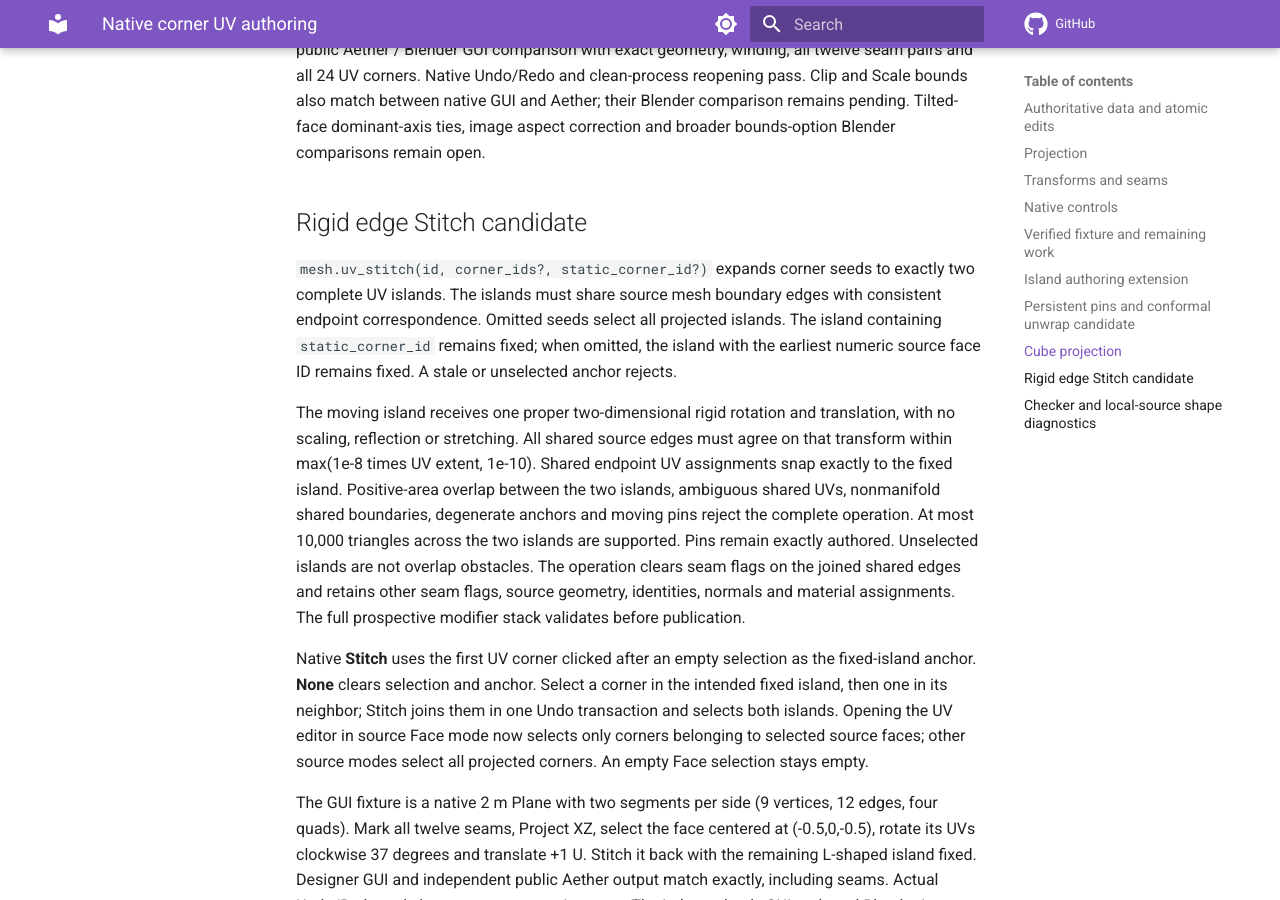
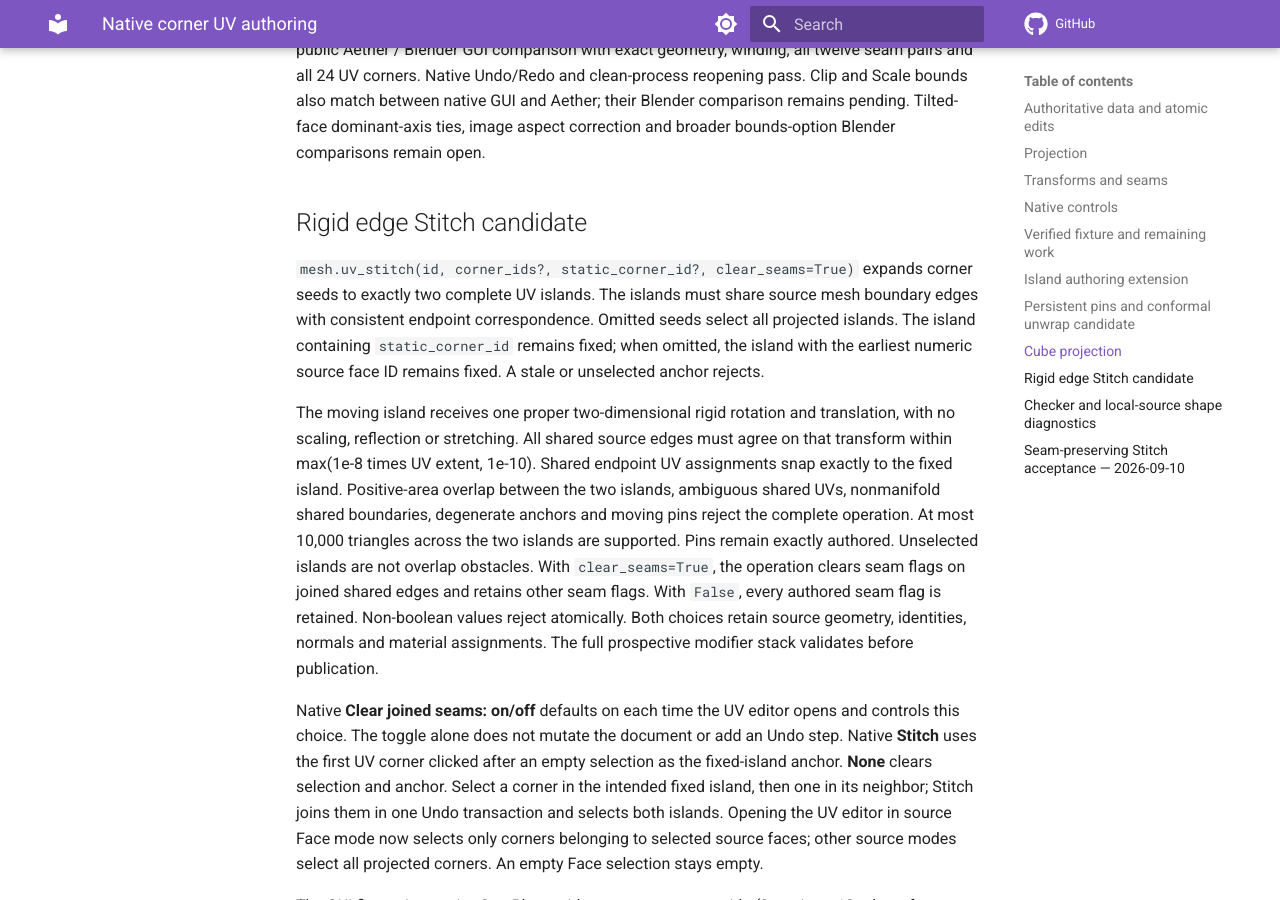
Before and after one commit to elysiumui/elysium, an MkDocs documentation site: the page built from docs/architecture/native-corner-uv-authoring.md, in a window 1280 px wide and 900 px high, scrolled down 5491 px. Built offline with MkDocs 1.6.1 and Material for MkDocs 9.7.7, drawn with Linux system fonts in a browser that asks for light colours; comment, search, counter and statistics services are not loaded; some of the changed text lies outside the part shown.

Commit message:
Add optional seam preservation to rigid UV Stitch

```diff
--- a/docs/architecture/native-corner-uv-authoring.md
+++ b/docs/architecture/native-corner-uv-authoring.md
@@ -83,11 +83,11 @@ The first independent Blender fixtures use a native 2 m Cube with all twelve sea
 
 ## Rigid edge Stitch candidate
 
-`mesh.uv_stitch(id, corner_ids?, static_corner_id?)` expands corner seeds to exactly two complete UV islands. The islands must share source mesh boundary edges with consistent endpoint correspondence. Omitted seeds select all projected islands. The island containing `static_corner_id` remains fixed; when omitted, the island with the earliest numeric source face ID remains fixed. A stale or unselected anchor rejects.
+`mesh.uv_stitch(id, corner_ids?, static_corner_id?, clear_seams=True)` expands corner seeds to exactly two complete UV islands. The islands must share source mesh boundary edges with consistent endpoint correspondence. Omitted seeds select all projected islands. The island containing `static_corner_id` remains fixed; when omitted, the island with the earliest numeric source face ID remains fixed. A stale or unselected anchor rejects.
 
-The moving island receives one proper two-dimensional rigid rotation and translation, with no scaling, reflection or stretching. All shared source edges must agree on that transform within max(1e-8 times UV extent, 1e-10). Shared endpoint UV assignments snap exactly to the fixed island. Positive-area overlap between the two islands, ambiguous shared UVs, nonmanifold shared boundaries, degenerate anchors and moving pins reject the complete operation. At most 10,000 triangles across the two islands are supported. Pins remain exactly authored. Unselected islands are not overlap obstacles. The operation clears seam flags on the joined shared edges and retains other seam flags, source geometry, identities, normals and material assignments. The full prospective modifier stack validates before publication.
+The moving island receives one proper two-dimensional rigid rotation and translation, with no scaling, reflection or stretching. All shared source edges must agree on that transform within max(1e-8 times UV extent, 1e-10). Shared endpoint UV assignments snap exactly to the fixed island. Positive-area overlap between the two islands, ambiguous shared UVs, nonmanifold shared boundaries, degenerate anchors and moving pins reject the complete operation. At most 10,000 triangles across the two islands are supported. Pins remain exactly authored. Unselected islands are not overlap obstacles. With `clear_seams=True`, the operation clears seam flags on joined shared edges and retains other seam flags. With `False`, every authored seam flag is retained. Non-boolean values reject atomically. Both choices retain source geometry, identities, normals and material assignments. The full prospective modifier stack validates before publication.
 
-Native **Stitch** uses the first UV corner clicked after an empty selection as the fixed-island anchor. **None** clears selection and anchor. Select a corner in the intended fixed island, then one in its neighbor; Stitch joins them in one Undo transaction and selects both islands. Opening the UV editor in source Face mode now selects only corners belonging to selected source faces; other source modes select all projected corners. An empty Face selection stays empty.
+Native **Clear joined seams: on/off** defaults on each time the UV editor opens and controls this choice. The toggle alone does not mutate the document or add an Undo step. Native **Stitch** uses the first UV corner clicked after an empty selection as the fixed-island anchor. **None** clears selection and anchor. Select a corner in the intended fixed island, then one in its neighbor; Stitch joins them in one Undo transaction and selects both islands. Opening the UV editor in source Face mode now selects only corners belonging to selected source faces; other source modes select all projected corners. An empty Face selection stays empty.
 
 The GUI fixture is a native 2 m Plane with two segments per side (9 vertices, 12 edges, four quads). Mark all twelve seams, Project XZ, select the face centered at (-0.5,0,-0.5), rotate its UVs clockwise 37 degrees and translate +1 U. Stitch it back with the remaining L-shaped island fixed. Designer GUI and independent public Aether output match exactly, including seams. Actual Undo/Redo and clean-process reopening pass. The independently GUI-authored Blender input uses Top Project from View (Bounds), UV Sync off and Sticky Selection Disabled. Blender Edge Stitch uses Snap Islands on, Midpoint off, Limit off and Clear Seams on. Geometry/winding match exactly and maximum final UV deviation is 1.192092897173147e-7.
 
@@ -102,3 +102,7 @@ Native **Checker** is a viewport-only shading mode. It displays an unlit repeati
 Native UV **Stretch: on/off** overlays source faces from blue (ratio 1) to red (ratio 8 or greater), using a logarithmic scale and the worst triangle per face. The legend shows maximum ratio and missing/collapsed face counts. Missing UV faces have no polygon to draw, so counts remain essential. The display is read-only, cached by retained source revision and refreshed after edits. It is not labeled as Blender's angle/area distortion color scale.
 
 The native GUI fixture starts from the saved four-quad Stitch result, displays its 8-by-8 checker, scales all UVs by U=2, and displays 16 columns by 8 rows plus a 2× shape metric. Actual Undo/Redo and clean-process reopening preserve exact source data. A fresh independent Aether replay reconstructs the fixture and matches source topology and diagnostics exactly. The Blender GUI's equivalent UV scale has exact source geometry/winding and maximum UV deviation 2.980232238769531e-7. Checker color/overlay comparison remains pending, and the inherited Stitch seam mismatch is still open. These diagnostics do not close UV or UI/UX acceptance; GitHub #17/#19 track the required viewport/editor refinement.
+
+## Seam-preserving Stitch acceptance — 2026-09-10
+
+Repeating the four-quad fixture with Clear joined seams off in Designer and Clear Seams off in Blender passes native GUI / independent Aether / Blender comparison: exact geometry and winding, all twelve seam endpoint pairs exact, maximum final UV error 1.192092897173147e-7 against tolerance 1e-6. Native Undo restores the separated input; Redo, Save and clean-process reopening restore the joined output exactly. This accepts only the two-island rigid seam-preserving variant. The default seam-clearing mismatch above remains open.
```
Also changed, not shown: docs-designer/reference/aether-tool-reference.partial.md (+1 -1 lines), docs/api/aether-tools.partial.md (+1 -1 lines), 3 other files.
